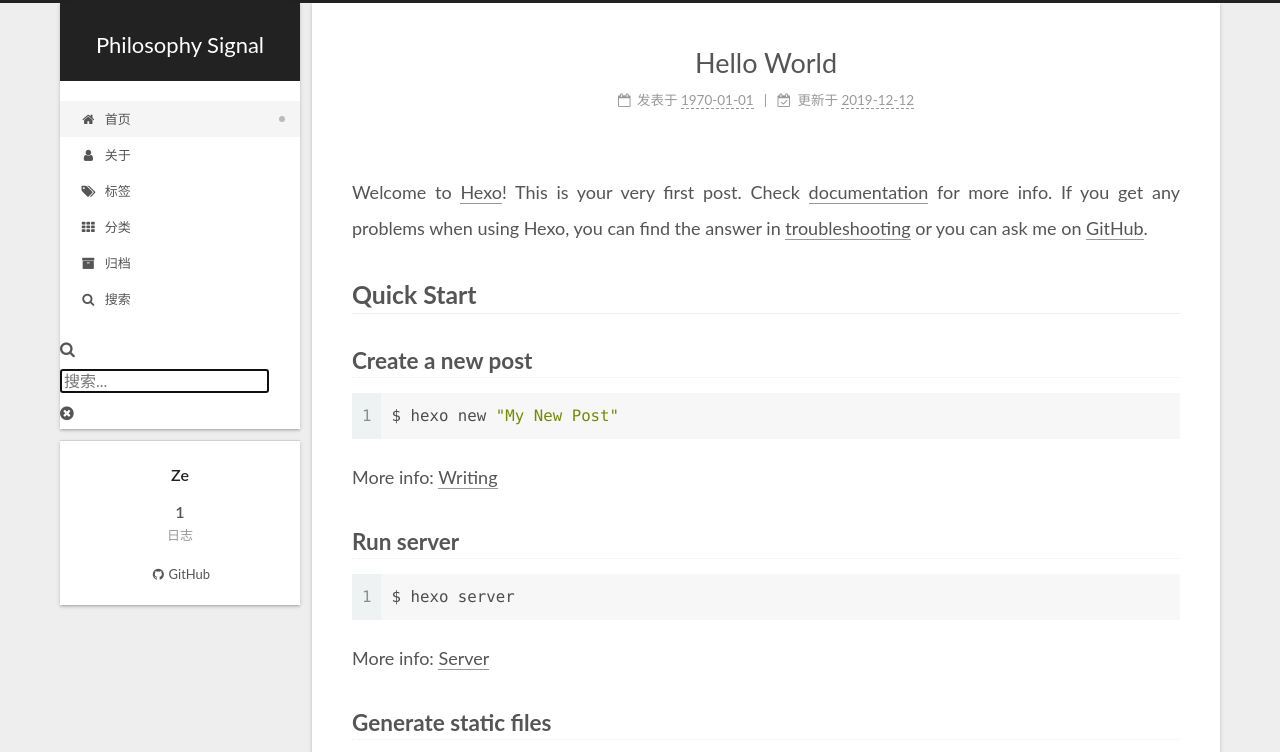
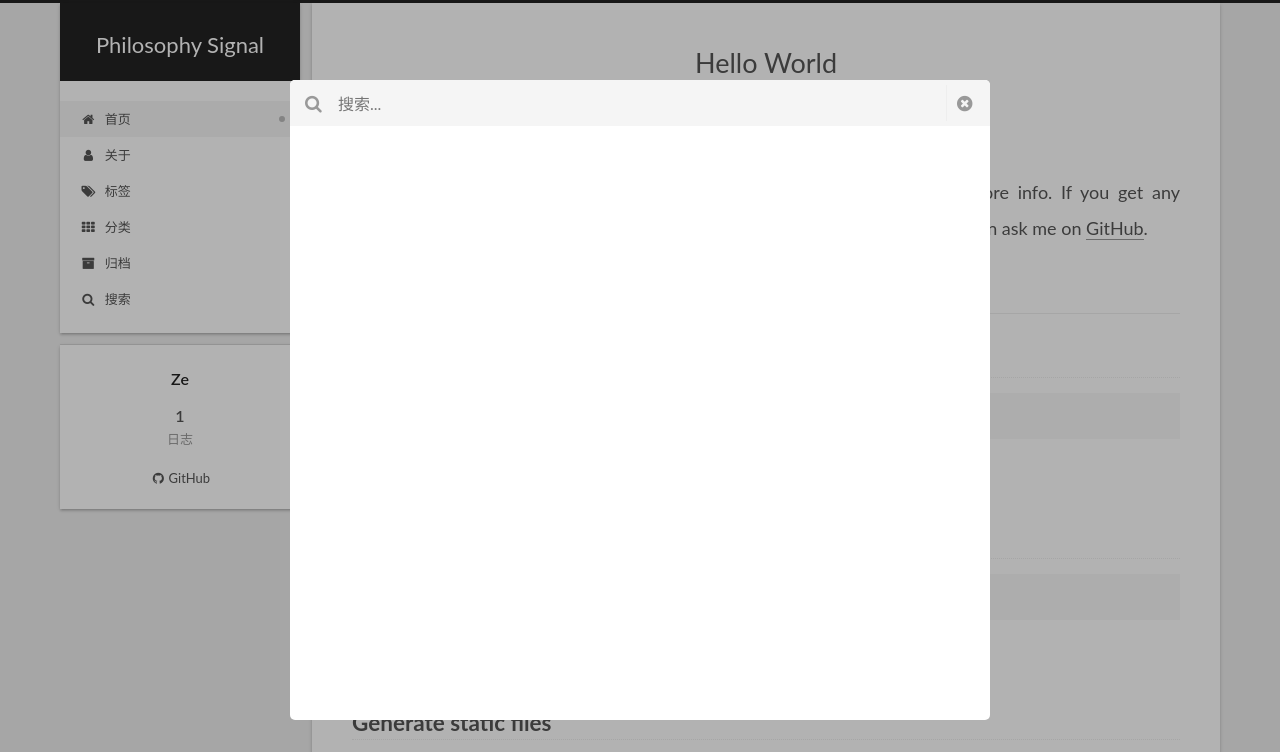
Before and after one commit to philosophy-signal/philosophy-signal.github.io, a plain HTML site: page index.html in a window 1280 px wide. Both pictures are taken after a click on the button "搜索". Shown: the top 752 px of the page. Drawn offline with Linux system fonts and the light colour scheme.

Commit message:
Site updated: 2019-12-12 14:52:30

```diff
--- a/css/main.css
+++ b/css/main.css
@@ -1163,7 +1163,7 @@
 }
 .links-of-author a::before,
 .links-of-author span.exturl::before {
-  background: #ffff85;
+  background: #ff3cff;
   border-radius: 50%;
   content: ' ';
   display: inline-block;
@@ -2152,6 +2152,117 @@
 .gt-container .gt-popup .gt-action.is--active::before {
   top: 0.7em;
 }
+.search-pop-overlay {
+  background: rgba(0,0,0,0.3);
+  display: none;
+  height: 100%;
+  left: 0;
+  overflow: hidden;
+  position: fixed;
+  top: 0;
+  width: 100%;
+  z-index: 1400;
+}
+.search-popup {
+  background: #fff;
+  border-radius: 5px;
+  color: #333;
+  display: none;
+  height: 80%;
+  left: 50%;
+  margin-left: -350px;
+  padding: 0;
+  position: fixed;
+  top: 10%;
+  width: 700px;
+  z-index: 1500;
+}
+@media (max-width: 767px) {
+  .search-popup {
+    border-radius: 0;
+    height: 100%;
+    left: 0;
+    margin: 0;
+    padding: 0;
+    top: 0;
+    width: 100%;
+  }
+}
+.search-popup .search-icon,
+.search-popup .popup-btn-close {
+  color: #999;
+  display: inline-block;
+  font-size: 18px;
+  height: 36px;
+  padding-left: 10px;
+  padding-right: 10px;
+  width: 18px;
+}
+.search-popup .popup-btn-close {
+  border-left: 1px solid #eee;
+  cursor: pointer;
+  float: right;
+}
+.search-popup .popup-btn-close:hover .fa {
+  color: #222;
+}
+.search-popup .search-header {
+  background: #f5f5f5;
+  border-top-left-radius: 5px;
+  border-top-right-radius: 5px;
+  padding: 5px;
+}
+.search-loading-icon {
+  margin: 20% auto 0 auto;
+  text-align: center;
+}
+.search-popup ul.search-result-list {
+  margin: 0 5px;
+  padding: 0;
+}
+.search-popup p.search-result {
+  border-bottom: 1px dashed #ccc;
+  padding: 5px 0;
+}
+.search-popup a.search-result-title {
+  font-weight: bold;
+}
+.search-popup .search-keyword {
+  border-bottom: 1px dashed #ff2a2a;
+  color: #ff2a2a;
+  font-weight: bold;
+}
+.search-popup #search-result {
+  height: calc(100% - 55px);
+  overflow: auto;
+  padding: 5px 25px;
+  position: relative;
+}
+.search-popup .search-input-container {
+  display: inline-block;
+  height: 36px;
+  line-height: 36px;
+  padding: 0 5px;
+  position: absolute;
+  width: calc(100% - 90px);
+}
+.search-popup .search-input-container input {
+  background: transparent;
+  border: 0;
+  display: block;
+  height: 20px;
+  outline: 0;
+  padding: 8px 0;
+  vertical-align: middle;
+  width: 100%;
+}
+.search-popup #no-result {
+  color: #ccc;
+  left: 50%;
+  position: absolute;
+  top: 50%;
+  transform: translate(-50%, -50%);
+}
 .header {
   margin: 0 auto;
   position: relative;
--- a/index.html
+++ b/index.html
@@ -40,7 +40,7 @@
       hits: {"per_page":10},
       labels: {"input_placeholder":"Search for Posts","hits_empty":"We didn't find any results for the search: ${query}","hits_stats":"${hits} results found in ${time} ms"}
     },
-    localsearch: {"enable":true,"trigger":"auto","top_n_per_article":1,"unescape":false,"preload":false},
+    localsearch: {"enable":true,"trigger":"manual","top_n_per_article":1,"unescape":false,"preload":false},
     path: 'search.xml',
     motion: {"enable":true,"async":false,"transition":{"post_block":"fadeIn","post_header":"slideDownIn","post_body":"slideDownIn","coll_header":"slideLeftIn","sidebar":"slideUpIn"}}
   };
```
Also changed, not shown: 1970/01/01/hello-world/index.html (+1 -1 lines), 404.html (+1 -1 lines), about/index.html (+1 -1 lines), archives/1970/01/index.html (+1 -1 lines), archives/1970/index.html (+1 -1 lines), archives/index.html (+1 -1 lines), categories/index.html (+1 -1 lines), tags/index.html (+1 -1 lines).
